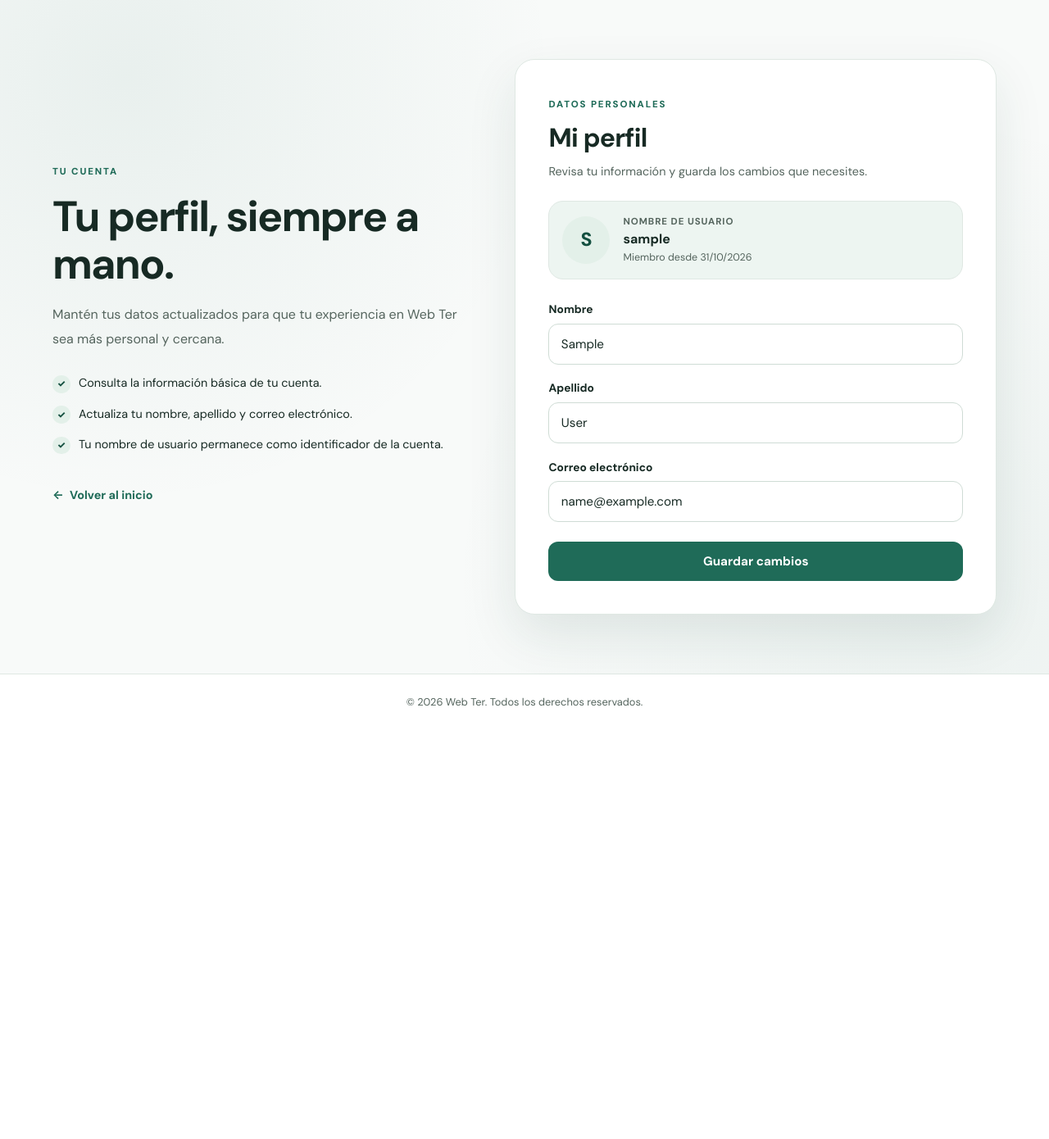
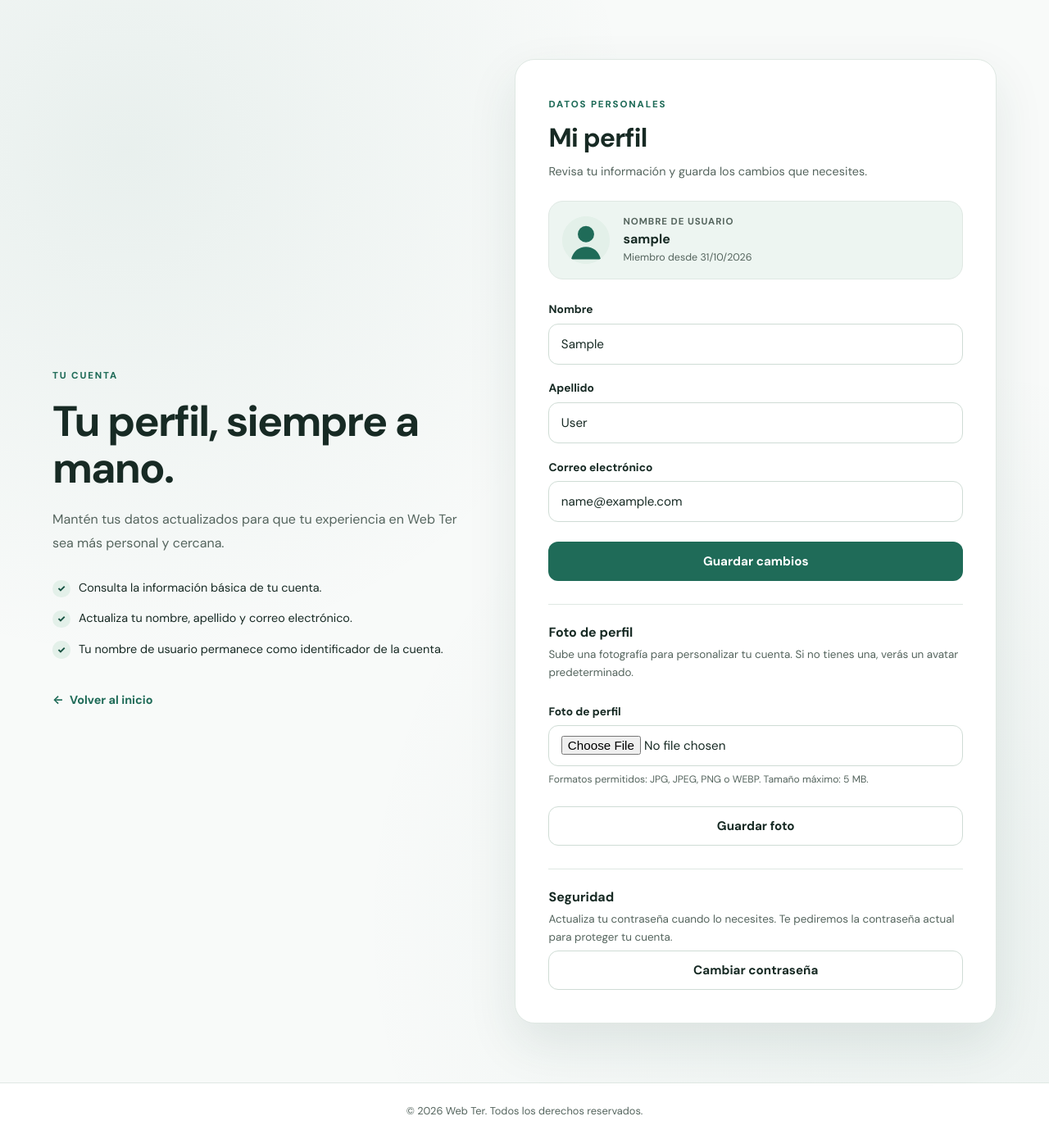
Before and after one commit to raskcrl/web_ter, a Django app: page /perfil/ in a window 1280 px wide. Shown: the part 82-1472 px from the top of the page at 82% size. Before the commit the page ends 944 px from the top, so only its background shows below. Run offline with Django 5.2, Linux system fonts and the light colour scheme; the visitor is signed in with stand-in values (Sample User, id 1); data that the repository does not hold is empty.

Commit message:
cambios en el perfil de usuario y seguridad

```diff
--- a/config/urls.py
+++ b/config/urls.py
@@ -14,6 +14,8 @@ Including another URLconf
     1. Import the include() function: from django.urls import include, path
     2. Add a URL to urlpatterns:  path('blog/', include('blog.urls'))
 """
+from django.conf import settings
+from django.conf.urls.static import static
 from django.contrib import admin
 from django.urls import path, include
 
@@ -22,3 +24,6 @@ urlpatterns = [
     path('', include('usuarios.urls')),
     path('', include('core.urls')),
 ]
+
+if settings.DEBUG:
+    urlpatterns += static(settings.MEDIA_URL, document_root=settings.MEDIA_ROOT)
--- a/requirements.txt
+++ b/requirements.txt
@@ -1,2 +1,3 @@
 Django==5.0.14
 mysqlclient==2.3.0
+Pillow==13.0.0
--- a/static/css/autenticacion.css
+++ b/static/css/autenticacion.css
@@ -298,12 +298,45 @@
     display: grid;
     place-items: center;
     flex-shrink: 0;
+    overflow: hidden;
     border-radius: 50%;
     background: var(--primary-soft);
     color: var(--primary-dark);
     font-size: 1.45rem;
     font-weight: 800;
     line-height: 1;
+}
+
+.profile-avatar img {
+    width: 100%;
+    height: 100%;
+    display: block;
+    object-fit: cover;
+}
+
+.profile-section {
+    margin-top: 1.75rem;
+    padding-top: 1.5rem;
+    border-top: 1px solid var(--border);
+}
+
+.profile-section-title {
+    font-size: 1rem;
+    line-height: 1.3;
+}
+
+.profile-section-text {
+    margin-top: 0.35rem;
+    color: var(--muted);
+    font-size: 0.84rem;
+    line-height: 1.6;
+}
+
+.form-checkbox {
+    width: 18px;
+    height: 18px;
+    margin-top: 0.2rem;
+    accent-color: var(--primary);
 }
 
 .profile-identity {
--- a/usuarios/apps.py
+++ b/usuarios/apps.py
@@ -2,4 +2,5 @@ from django.apps import AppConfig
 
 
 class UsuariosConfig(AppConfig):
+    default_auto_field = 'django.db.models.BigAutoField'
     name = 'usuarios'
--- a/usuarios/forms.py
+++ b/usuarios/forms.py
@@ -1,6 +1,12 @@
 from django import forms
 from django.contrib.auth import get_user_model
-from django.contrib.auth.forms import AuthenticationForm, UserCreationForm
+from django.contrib.auth.forms import (
+    AuthenticationForm,
+    PasswordChangeForm,
+    UserCreationForm,
+)
+
+from .models import PerfilUsuario
 
 User = get_user_model()
 
@@ -163,3 +169,104 @@ class PerfilForm(forms.ModelForm):
             )
 
         return email
+
+
+class FotoPerfilForm(forms.ModelForm):
+    eliminar_foto = forms.BooleanField(
+        label="Eliminar foto actual",
+        required=False,
+        widget=forms.CheckboxInput(attrs={"class": "form-checkbox"}),
+    )
+
+    class Meta:
+        model = PerfilUsuario
+        fields = ("foto",)
+        widgets = {
+            "foto": forms.FileInput(
+                attrs={
+                    "class": "form-input",
+                    "accept": "image/jpeg,image/png,image/webp",
+                }
+            ),
+        }
+
+    def __init__(self, *args, **kwargs):
+        super().__init__(*args, **kwargs)
+
+        self.fields["foto"].label = "Foto de perfil"
+        self.fields["foto"].help_text = (
+            "Formatos permitidos: JPG, JPEG, PNG o WEBP. Tamaño máximo: 5 MB."
+        )
+
+        tiene_foto_actual = bool(
+            self.instance and self.instance.pk and self.instance.foto
+        )
+
+        if not tiene_foto_actual:
+            self.fields.pop("eliminar_foto", None)
+
+    def clean_foto(self):
+        foto = self.cleaned_data.get("foto")
+
+        if not self.files.get(self.add_prefix("foto")):
+            return None
+
+        return foto
+
+    def clean(self):
+        cleaned_data = super().clean()
+        foto = cleaned_data.get("foto")
+        eliminar_foto = cleaned_data.get("eliminar_foto")
+        tiene_foto_actual = bool(
+            self.instance and self.instance.pk and self.instance.foto
+        )
+
+        if foto and eliminar_foto:
+            raise forms.ValidationError(
+                "Elige entre subir una foto nueva o eliminar la actual."
+            )
+
+        if not foto and not eliminar_foto and not tiene_foto_actual:
+            raise forms.ValidationError(
+                "Selecciona una imagen para actualizar tu foto de perfil."
+            )
+
+        return cleaned_data
+
+
+class CambioPasswordForm(PasswordChangeForm):
+    error_messages = {
+        **PasswordChangeForm.error_messages,
+        "password_incorrect": "La contraseña actual no es correcta.",
+        "password_mismatch": "Las contraseñas nuevas no coinciden.",
+    }
+
+    def __init__(self, *args, **kwargs):
+        super().__init__(*args, **kwargs)
+
+        self.fields["old_password"].label = "Contraseña actual"
+        self.fields["old_password"].widget.attrs.update(
+            {
+                "class": "form-input",
+                "autocomplete": "current-password",
+                "placeholder": "Tu contraseña actual",
+            }
+        )
+
+        self.fields["new_password1"].label = "Nueva contraseña"
+        self.fields["new_password1"].widget.attrs.update(
+            {
+                "class": "form-input",
+                "autocomplete": "new-password",
+                "placeholder": "Crea una contraseña segura",
+            }
+        )
+
+        self.fields["new_password2"].label = "Confirmar nueva contraseña"
+        self.fields["new_password2"].widget.attrs.update(
+            {
+                "class": "form-input",
+                "autocomplete": "new-password",
+                "placeholder": "Repite la nueva contraseña",
+            }
+        )
--- a/usuarios/templates/usuarios/perfil.html
+++ b/usuarios/templates/usuarios/perfil.html
@@ -1,4 +1,5 @@
 {% extends "usuarios/base_auth.html" %}
+{% load static %}
 
 {% block title %}Mi perfil | Web Ter{% endblock %}
 
@@ -21,8 +22,18 @@
 
 {% block content %}
     <div class="profile-summary">
-        <div class="profile-avatar" aria-hidden="true">
-            {{ user.get_username|first|upper }}
+        <div class="profile-avatar">
+            {% if perfil and perfil.foto %}
+                <img
+                    src="{{ perfil.foto.url }}"
+                    alt="Foto de perfil de {{ user.get_username }}"
+                >
+            {% else %}
+                <img
+                    src="{% static 'img/avatar-default.svg' %}"
+                    alt="Avatar predeterminado"
+                >
+            {% endif %}
         </div>
         <div class="profile-identity">
             <span class="profile-label">Nombre de usuario</span>
@@ -39,4 +50,42 @@
             Guardar cambios
         </button>
     </form>
+
+    <section class="profile-section" aria-labelledby="foto-perfil-title">
+        <h3 id="foto-perfil-title" class="profile-section-title">Foto de perfil</h3>
+        <p class="profile-section-text">
+            Sube una fotografía para personalizar tu cuenta. Si no tienes una,
+            verás un avatar predeterminado.
+        </p>
+
+        <form
+            method="post"
+            action="{% url 'usuarios:perfil_foto' %}"
+            enctype="multipart/form-data"
+            class="auth-form"
+            novalidate
+        >
+            {% csrf_token %}
+            {% include "usuarios/_form_fields.html" with form=foto_form %}
+
+            <button type="submit" class="btn btn-secondary auth-submit">
+                Guardar foto
+            </button>
+        </form>
+    </section>
+
+    <section class="profile-section" aria-labelledby="seguridad-title">
+        <h3 id="seguridad-title" class="profile-section-title">Seguridad</h3>
+        <p class="profile-section-text">
+            Actualiza tu contraseña cuando lo necesites. Te pediremos la
+            contraseña actual para proteger tu cuenta.
+        </p>
+
+        <a
+            href="{% url 'usuarios:password_change' %}"
+            class="btn btn-secondary auth-submit"
+        >
+            Cambiar contraseña
+        </a>
+    </section>
 {% endblock %}
--- a/usuarios/urls.py
+++ b/usuarios/urls.py
@@ -9,4 +9,10 @@ urlpatterns = [
     path("iniciar-sesion/", views.IniciarSesionView.as_view(), name="login"),
     path("cerrar-sesion/", views.CerrarSesionView.as_view(), name="logout"),
     path("perfil/", views.perfil, name="perfil"),
+    path("perfil/foto/", views.perfil_foto, name="perfil_foto"),
+    path(
+        "perfil/contrasena/",
+        views.CambioPasswordView.as_view(),
+        name="password_change",
+    ),
 ]
--- a/usuarios/views.py
+++ b/usuarios/views.py
@@ -1,11 +1,21 @@
 from django.contrib import messages
 from django.contrib.auth import login
 from django.contrib.auth.decorators import login_required
-from django.contrib.auth.views import LoginView, LogoutView
+from django.contrib.auth.views import LoginView, LogoutView, PasswordChangeView
+from django.core.files.storage import default_storage
 from django.shortcuts import redirect, render
 from django.urls import reverse_lazy
+from django.utils.decorators import method_decorator
+from django.views.decorators.cache import never_cache
 
-from .forms import LoginForm, PerfilForm, RegistroForm
+from .forms import (
+    CambioPasswordForm,
+    FotoPerfilForm,
+    LoginForm,
+    PerfilForm,
+    RegistroForm,
+)
+from .models import PerfilUsuario
 
 
 def registro(request):
@@ -50,8 +60,11 @@ class CerrarSesionView(LogoutView):
     next_page = reverse_lazy("inicio")
 
 
+@never_cache
 @login_required
 def perfil(request):
+    perfil_usuario = PerfilUsuario.objects.filter(usuario=request.user).first()
+
     if request.method == "POST":
         form = PerfilForm(request.POST, instance=request.user)
 
@@ -62,4 +75,85 @@ def perfil(request):
     else:
         form = PerfilForm(instance=request.user)
 
-    return render(request, "usuarios/perfil.html", {"form": form})
+    return render(
+        request,
+        "usuarios/perfil.html",
+        {
+            "form": form,
+            "foto_form": FotoPerfilForm(instance=perfil_usuario),
+            "perfil": perfil_usuario,
+        },
+    )
+
+
+@never_cache
+@login_required
+def perfil_foto(request):
+    if request.method != "POST":
+        return redirect("usuarios:perfil")
+
+    perfil_usuario = PerfilUsuario.objects.filter(usuario=request.user).first()
+    foto_anterior = (
+        perfil_usuario.foto.name
+        if perfil_usuario and perfil_usuario.foto
+        else None
+    )
+
+    form = FotoPerfilForm(
+        request.POST,
+        request.FILES,
+        instance=perfil_usuario,
+    )
+
+    if form.is_valid():
+        perfil_usuario = form.save(commit=False)
+        perfil_usuario.usuario = request.user
+
+        eliminar_foto = form.cleaned_data.get("eliminar_foto")
+        nueva_foto = form.cleaned_data.get("foto")
+
+        if eliminar_foto:
+            perfil_usuario.foto = None
+
+        perfil_usuario.save()
+
+        if foto_anterior and (eliminar_foto or nueva_foto):
+            default_storage.delete(foto_anterior)
+
+        if eliminar_foto:
+            messages.success(
+                request,
+                "Tu foto de perfil se eliminó correctamente.",
+            )
+        else:
+            messages.success(
+                request,
+                "Tu foto de perfil se actualizó correctamente.",
+            )
+
+        return redirect("usuarios:perfil")
+
+    return render(
+        request,
+        "usuarios/perfil.html",
+        {
+            "form": PerfilForm(instance=request.user),
+            "foto_form": form,
+            "perfil": perfil_usuario,
+        },
+    )
+
+
+@method_decorator(never_cache, name="dispatch")
+class CambioPasswordView(PasswordChangeView):
+    template_name = "usuarios/password_change.html"
+    form_class = CambioPasswordForm
+    success_url = reverse_lazy("usuarios:perfil")
+
+    def form_valid(self, form):
+        response = super().form_valid(form)
+        messages.success(
+            self.request,
+            "Tu contraseña se actualizó correctamente.",
+        )
+        return response
```
Also changed, not shown: config/settings.py (+7 -0 lines), usuarios/admin.py (+8 -1 lines), usuarios/models.py (+39 -1 lines), usuarios/templates/usuarios/password_change.html (added, +37 -0 lines), usuarios/tests.py (+333 -1 lines), static/img/avatar-default.svg (added), usuarios/migrations/0001_initial.py (added), 1 other file.
